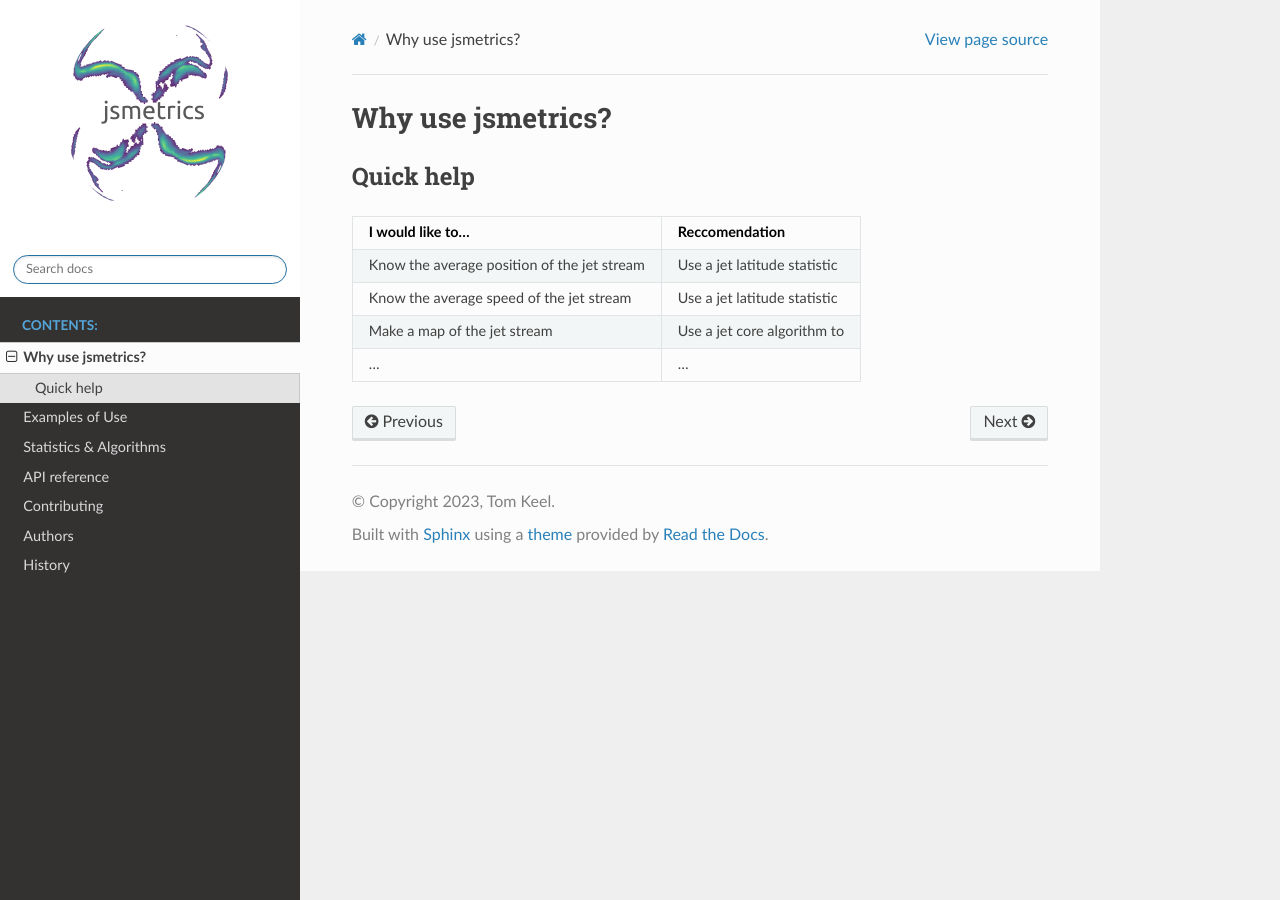
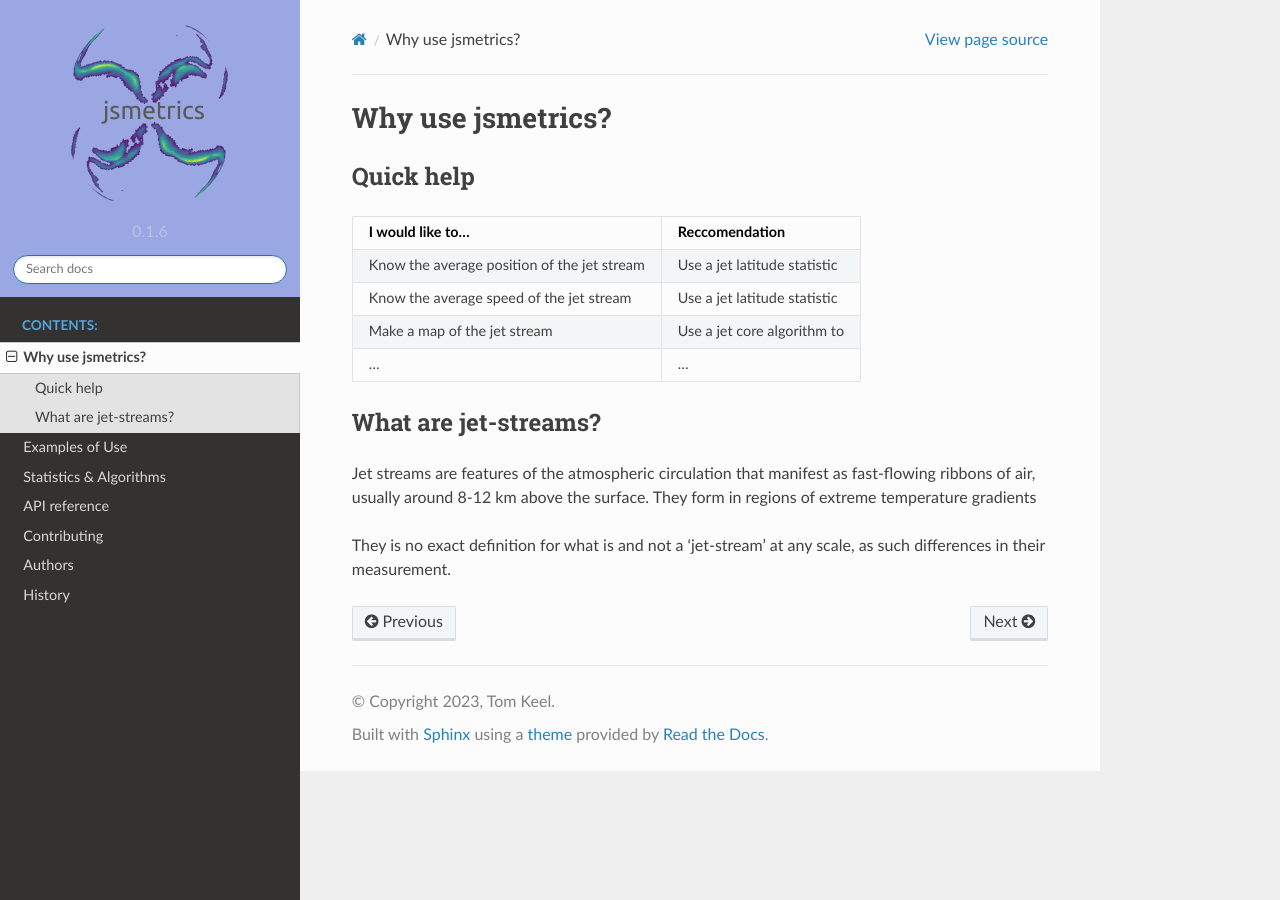
Before and after one commit to Thomasjkeel/jsmetrics, a Sphinx documentation site: the page built from docs/statement.rst, in a window 1280 px wide. Built offline with Sphinx 7.4.7 and the Read the Docs theme 2.0.0, drawn with Linux system fonts in a browser that asks for light colours; pages that are not in the unit, such as notebooks, are missing from menus.

Commit message:
update logo color

```diff
--- a/docs/conf.py
+++ b/docs/conf.py
@@ -108,7 +108,8 @@
 html_theme_options = {
     "logo_only": True,
     "style_external_links": True,
-    "style_nav_header_background": "white",
+    "style_nav_header_background": "#9aa7e3",
+    "relbarbgcolor": "red",
 }
 # The name of an image file (relative to this directory) to place at the top
 # of the sidebar.
--- a/docs/statement.rst
+++ b/docs/statement.rst
@@ -4,7 +4,7 @@
 
 
 Quick help
-------------------------
+----------
 .. table::
    :align: left
    :widths: auto
@@ -19,6 +19,16 @@
    ======================================================= ===============================================
 
 
+What are jet-streams?
+---------------------
+Jet streams are features of the atmospheric circulation that manifest as fast-flowing ribbons of air, usually around
+8-12 km above the surface.
+They form in regions of extreme temperature gradients
+
+They is no exact definition for what is and not a 'jet-stream' at any scale, as such differences in their measurement.
+
+
+
 .. Built from sub-components
 .. ----------------------------
 .. All statistics and algorithms in this package are built ontop of various one-purpose functions which we refer to as 'sub-components'.
```
